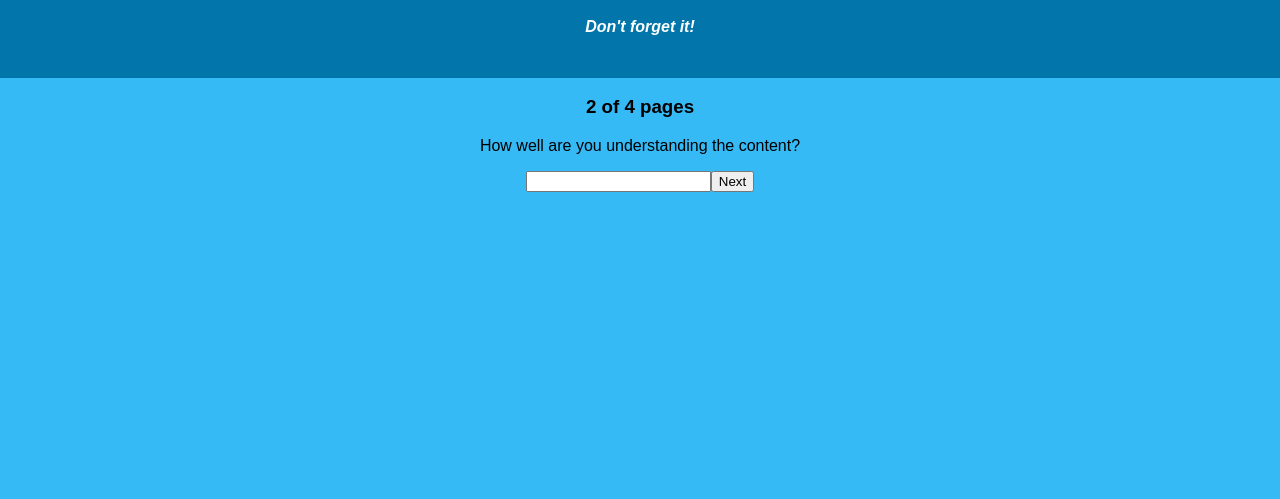
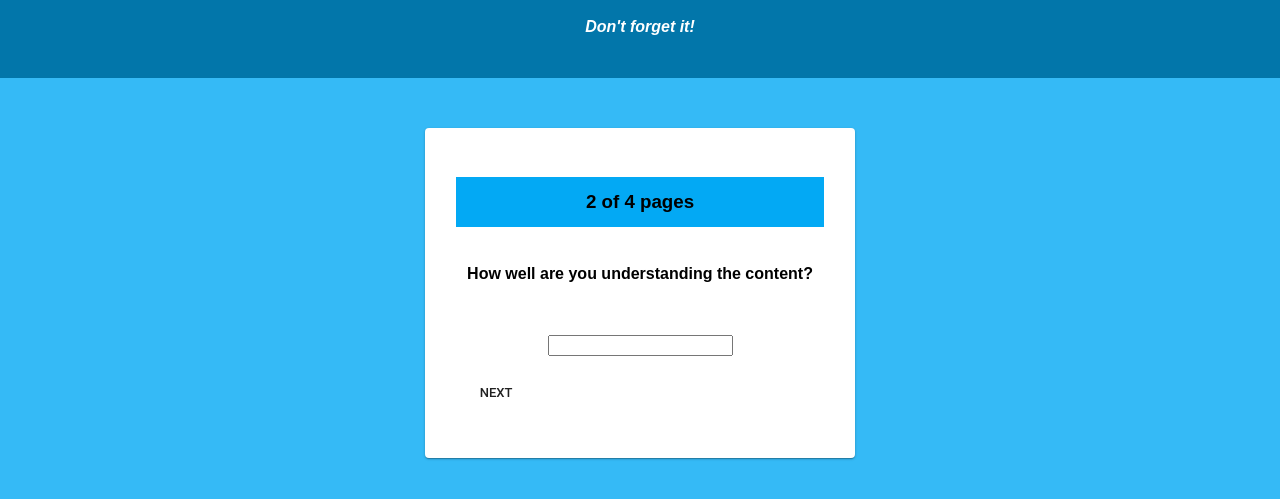
Before and after one commit to Millerborn/feedback-loop, a React app: page /#/2 in a window 1280 px wide. Shown: the part 67-566 px from the top of the page. Built offline with nearby package versions, Linux system fonts and the light colour scheme.

Commit message:
material-ui, problem with post not adding last onChange... it was working yesterday ...

```diff
--- a/src/components/AdminView/AdminView.css
+++ b/src/components/AdminView/AdminView.css
@@ -2,6 +2,7 @@ table {
     margin: 0 auto;
     text-align: left;
     width: 80%;
+    background-color: #d4d4d4;
 }
 
 th, td {
--- a/src/components/AdminView/AdminView.js
+++ b/src/components/AdminView/AdminView.js
@@ -64,7 +64,7 @@ class AdminView extends Component {
 
     render() {
         return (
-            <div>
+            <div id="table">
                 <table>
                     <thead>
                         <tr>
--- /dev/null
+++ b/src/components/Comments/Comments.css
@@ -0,0 +1,17 @@
+#card {
+    width: 400px;;
+    height: 300px;
+    display: inline-block;
+    line-height: 50px;
+    padding: 15px;
+    margin: 50px;
+}
+
+#button {
+    display: flex;
+    justify-content: center;
+}
+
+#cardHeader {
+    background-color: #03a9f4;
+}
--- a/src/components/Comments/Comments.js
+++ b/src/components/Comments/Comments.js
@@ -1,6 +1,12 @@
 import React, { Component } from 'react';
 import { connect } from 'react-redux';
 import axios from 'axios';
+
+import Card from '@material-ui/core/Card';
+import CardActions from '@material-ui/core/CardActions';
+import CardContent from '@material-ui/core/CardContent';
+import Button from '@material-ui/core/Button';
+import './Comments.css';
 class Comments extends Component {
 
     state = {
@@ -9,7 +15,7 @@ class Comments extends Component {
 
     // handel change for input of support
     handleChange = (event) => {
-        console.log('running Handle Change', event.target.value);
+        console.log('Handle Change value:', this.state);
         this.setState({
             ...this.state,
             comments: event.target.value
@@ -41,16 +47,20 @@ class Comments extends Component {
 
 render() {
     return (
-        <div>
-            <h3>4 of 4 pages</h3>
+        <Card id="card">
+            <CardContent>
+                <h3 id="cardHeader">4 of 4 pages</h3>
                 <section>
-                <p>Any Comments you want to share?</p>
+                    <h4>Any Comments you want to share?</h4>
                 </section>
                 <form onSubmit={this.handleNextClick}>
                 <input onChange={this.handleChange} value={this.state.comments} />
-            <button type="submit">Submit!</button>
+                <CardActions>
+                <Button id="button" size="small" type="submit">Next</Button>
+                </CardActions>
                 </form>
-        </div>
+            </CardContent>
+        </Card>
     );
   }
 }
--- a/src/components/Support/Support.js
+++ b/src/components/Support/Support.js
@@ -30,17 +30,19 @@ class Support extends Component {
         this.props.history.push('/4')
     }
 
-  render() {
+render() {
     return (
         <Card id="card">
             <CardContent>
                 <h3 id="cardHeader">3 of 4 pages</h3>
-                <section><p>How well are you being supported?</p></section>
+                <section>
+                    <h4>How well are you being supported?</h4>
+                </section>
                 <form onSubmit={this.handleNextClick}>
-                    <input onChange={this.handleChange} value={this.state.support} />
-                    <CardActions>
-                        <Button id="button" size="small" type="submit">Next</Button>
-                    </CardActions>
+                <input onChange={this.handleChange} value={this.state.feeling} />
+                <CardActions>
+                <Button id="button" size="small" type="submit">Next</Button>
+                </CardActions>
                 </form>
             </CardContent>
         </Card>
--- /dev/null
+++ b/src/components/ThankYou/ThankYou.css
@@ -0,0 +1,17 @@
+#card {
+    width: 400px;;
+    height: 300px;
+    display: inline-block;
+    line-height: 50px;
+    padding: 15px;
+    margin: 50px;
+}
+
+#button {
+    display: flex;
+    justify-content: center;
+}
+
+#cardHeader {
+    background-color: #03a9f4;
+}
--- a/src/components/ThankYou/ThankYou.js
+++ b/src/components/ThankYou/ThankYou.js
@@ -1,5 +1,12 @@
 import React, { Component } from 'react';
 import { connect } from 'react-redux';
+import './ThankYou';
+
+import Card from '@material-ui/core/Card';
+import CardActions from '@material-ui/core/CardActions';
+import CardContent from '@material-ui/core/CardContent';
+import Button from '@material-ui/core/Button';
+import './ThankYou.css';
 class ThankYou extends Component {
 
     // handle click to leave new feedback
@@ -8,16 +15,34 @@ class ThankYou extends Component {
         this.props.history.push('/')
     }
 
-  render() {
+//   render() {
+//     return (
+//         <div>
+//             <section>
+//                 <p>Thank You!</p>
+//             </section>
+//             <form onSubmit={this.handleNextClick}>
+//             <button type="submit">Leave New Feedback</button>
+//             </form>
+//         </div>
+//     );
+//   }
+// }
+
+render() {
     return (
-        <div>
-            <section>
-                <p>Thank You!</p>
-            </section>
-            <form onSubmit={this.handleNextClick}>
-            <button type="submit">Leave New Feedback</button>
-            </form>
-        </div>
+        <Card id="card">
+            <CardContent>
+                <section>
+                    <h4>Thank You!</h4>
+                </section>
+                <form onSubmit={this.handleNextClick}>
+                <CardActions>
+                <Button id="button" size="small" type="submit">Leave New Feedback</Button>
+                </CardActions>
+                </form>
+            </CardContent>
+        </Card>
     );
   }
 }
--- /dev/null
+++ b/src/components/Understanding/Understanding.css
@@ -0,0 +1,17 @@
+#card {
+    width: 400px;;
+    height: 300px;
+    display: inline-block;
+    line-height: 50px;
+    padding: 15px;
+    margin: 50px;
+}
+
+#button {
+    display: flex;
+    justify-content: center;
+}
+
+#cardHeader {
+    background-color: #03a9f4;
+}
--- a/src/components/Understanding/Understanding.js
+++ b/src/components/Understanding/Understanding.js
@@ -1,5 +1,14 @@
 import React, { Component } from 'react';
 import { connect } from 'react-redux';
+import './Understanding';
+
+import Card from '@material-ui/core/Card';
+import CardActions from '@material-ui/core/CardActions';
+import CardContent from '@material-ui/core/CardContent';
+import Button from '@material-ui/core/Button';
+import './Understanding.css';
+
+
 class Understanding extends Component {
 
     state = {
@@ -23,18 +32,22 @@ class Understanding extends Component {
         this.props.history.push('/3')
     }
 
-  render() {
+render() {
     return (
-        <div>
-            <h3>2 of 4 pages</h3>
-            <section>
-                <p>How well are you understanding the content?</p>
-            </section>
-            <form onSubmit={this.handleNextClick}>
-            <input onChange={this.handleChange} value={this.state.understanding} />
-            <button type="submit">Next</button>
-            </form>
-        </div>
+        <Card id="card">
+            <CardContent>
+                <h3 id="cardHeader">2 of 4 pages</h3>
+                <section>
+                    <h4>How well are you understanding the content?</h4>
+                </section>
+                <form onSubmit={this.handleNextClick}>
+                <input onChange={this.handleChange} value={this.state.feeling} />
+                <CardActions>
+                <Button id="button" size="small" type="submit">Next</Button>
+                </CardActions>
+                </form>
+            </CardContent>
+        </Card>
     );
   }
 }
```
Also changed, not shown: src/index.js (+4 -4 lines). Lines whose indentation alone changed are shown as unchanged.
